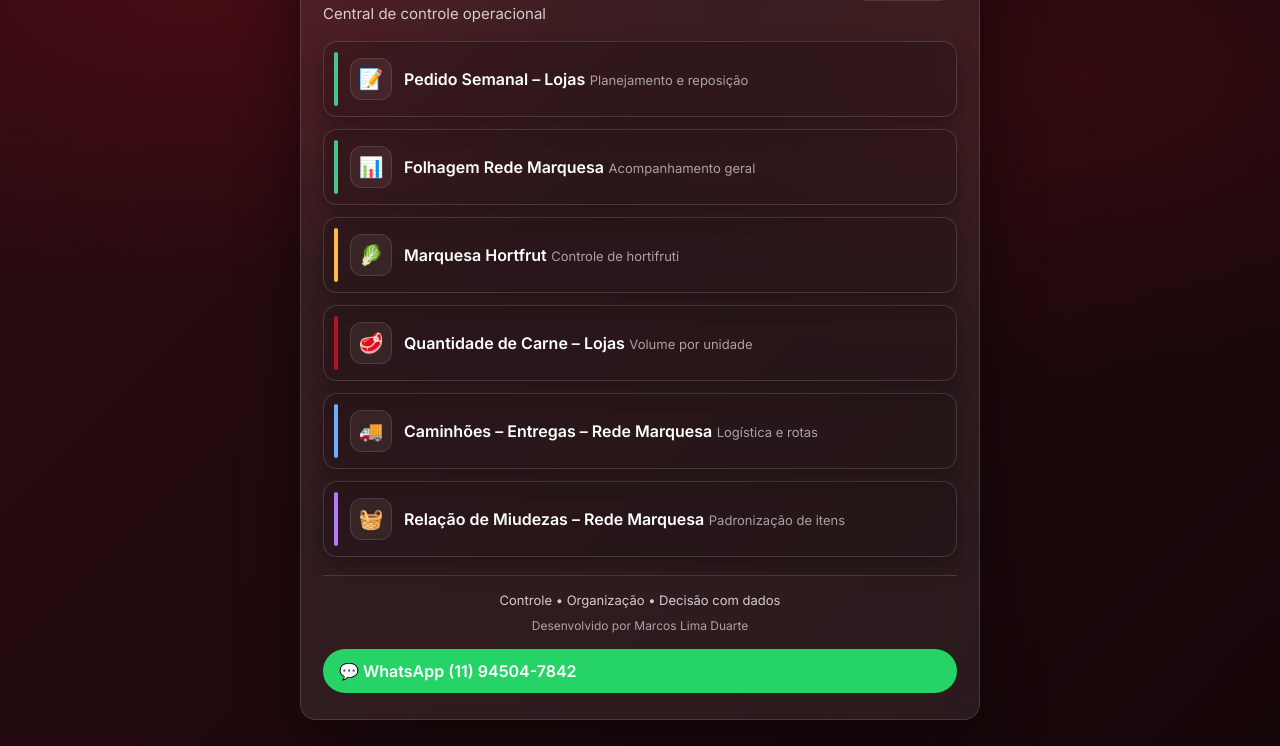
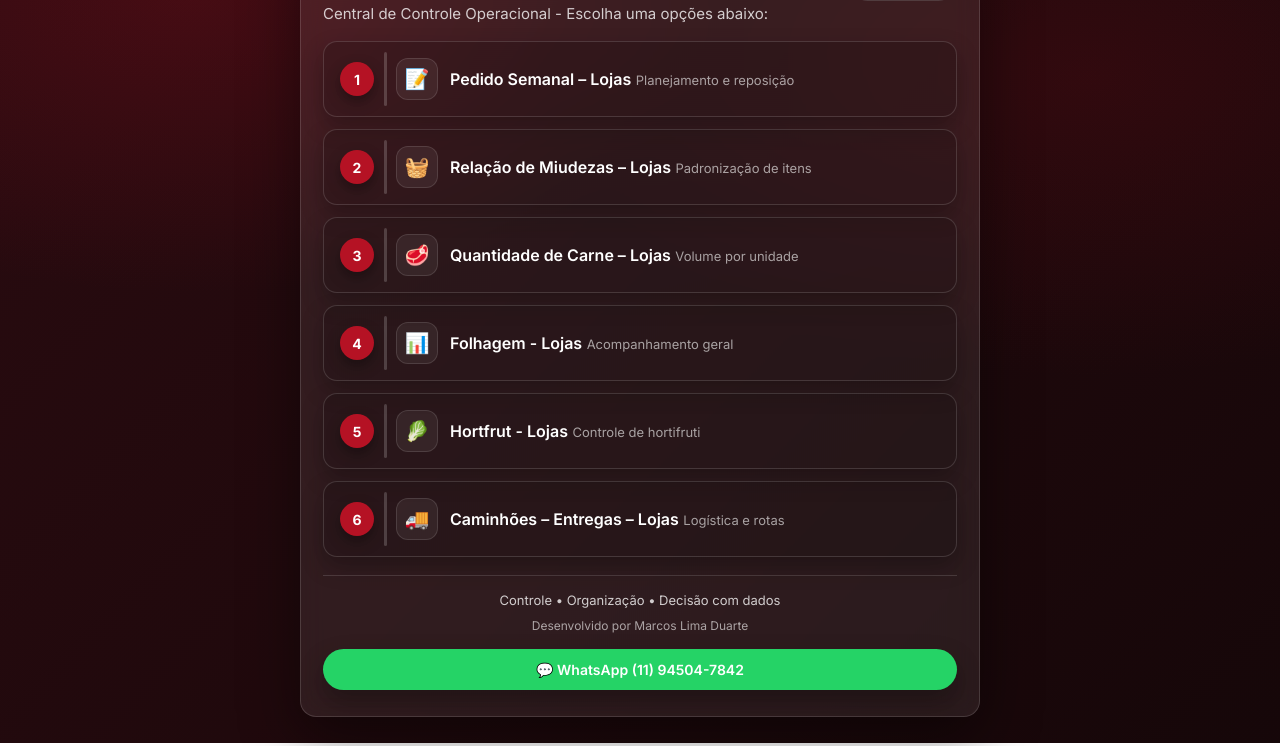
Before and after one commit to MarcosLimaDuarte/index_automato_pdv, a plain HTML site: page index.html in a window 1280 px wide. Shown: the part 89-835 px from the top of the page. Drawn offline with Linux system fonts and the light colour scheme.

Commit message:
Update index.html

```diff
--- a/index.html
+++ b/index.html
@@ -31,7 +31,7 @@
       --whatsapp-hover:#1ebe5d;
     }
 
-    *{box-sizing:border-box}
+    *{ box-sizing:border-box; }
 
     body{
       margin:0;
@@ -47,7 +47,7 @@
       padding:26px 16px;
     }
 
-    .wrap{width:100%;max-width:680px}
+    .wrap{ width:100%; max-width:680px; }
 
     .card{
       background:var(--card);
@@ -56,6 +56,7 @@
       padding:26px 22px;
       box-shadow:var(--shadow);
       backdrop-filter:blur(12px);
+      -webkit-backdrop-filter:blur(12px);
     }
 
     .header{
@@ -66,17 +67,8 @@
       margin-bottom:18px;
     }
 
-    h1{
-      margin:0;
-      font-size:28px;
-      font-weight:700;
-    }
-
-    .subtitle{
-      margin:6px 0 0;
-      font-size:15px;
-      color:var(--muted);
-    }
+    h1{ margin:0; font-size:28px; font-weight:700; }
+    .subtitle{ margin:6px 0 0; font-size:15px; color:var(--muted); }
 
     .badge{
       padding:10px 14px;
@@ -88,6 +80,7 @@
       display:flex;
       align-items:center;
       gap:8px;
+      white-space:nowrap;
     }
 
     .badge .dot{
@@ -97,11 +90,7 @@
       background:var(--brand-2);
     }
 
-    .grid{
-      display:grid;
-      gap:12px;
-      margin-top:10px;
-    }
+    .grid{ display:grid; gap:12px; margin-top:10px; }
 
     .btn{
       position:relative;
@@ -110,60 +99,79 @@
       gap:12px;
       width:100%;
       padding:16px;
+      padding-left:72px; /* espaço para número */
       border-radius:14px;
       text-decoration:none;
       color:var(--text);
       background:var(--btn-bg);
       border:1px solid var(--btn-border);
       box-shadow:var(--btn-shadow);
-      transition:.2s ease;
+      transition:transform .2s ease, box-shadow .2s ease, border-color .2s ease, background .2s ease;
       -webkit-tap-highlight-color:transparent;
     }
 
+    /* Número (badge) */
+    .step{
+      position:absolute;
+      left:16px;
+      width:34px;
+      height:34px;
+      border-radius:50%;
+      background:var(--brand-2);
+      display:flex;
+      align-items:center;
+      justify-content:center;
+      font-weight:700;
+      font-size:14px;
+      box-shadow:0 6px 14px rgba(0,0,0,.35);
+      user-select:none;
+    }
+
+    /* Linha separadora discreta */
     .btn::before{
       content:"";
       position:absolute;
-      left:10px;
+      left:60px;
       top:10px;
       bottom:10px;
-      width:4px;
+      width:3px;
       border-radius:999px;
-      background:var(--brand-2);
+      background:rgba(255,255,255,.18);
     }
 
-    .btn .icon{
+    .icon{
       width:42px;
       height:42px;
       border-radius:12px;
       display:grid;
       place-items:center;
-      margin-left:10px;
       background:rgba(255,255,255,.06);
       border:1px solid rgba(255,255,255,.12);
       font-size:20px;
+      flex:0 0 42px;
     }
 
-    .btn strong{
-      font-size:16px;
-      font-weight:600;
+    strong{ font-size:16px; font-weight:600; line-height:1.2; }
+    span{ font-size:13px; color:var(--muted-2); line-height:1.25; }
+
+    @media (hover:hover) and (pointer:fine){
+      .btn:hover{
+        transform:translateY(-3px);
+        box-shadow:0 16px 34px rgba(0,0,0,.42);
+        border-color:rgba(255,255,255,.22);
+        background:rgba(0,0,0,.22);
+      }
     }
 
-    .btn span{
-      font-size:13px;
-      color:var(--muted-2);
+    .btn:active{
+      transform:scale(.985);
+      box-shadow:0 8px 18px rgba(0,0,0,.30);
     }
 
-    .btn:hover{transform:translateY(-3px)}
-    .btn:active{transform:scale(.98)}
     .btn:focus-visible{
       outline:none;
-      box-shadow:0 0 0 4px var(--focus);
+      box-shadow:0 0 0 4px var(--focus), 0 16px 34px rgba(0,0,0,.42);
     }
-
-    .green::before{background:#46c88c}
-    .amber::before{background:#ffba4a}
-    .blue::before{background:#6eaaff}
-    .purple::before{background:#b478ff}
 
     .footer{
       margin-top:18px;
@@ -174,13 +182,14 @@
       gap:10px;
     }
 
-    .tagline{font-size:13px;color:var(--muted)}
-    .dev{font-size:12px;color:var(--muted-2)}
+    .tagline{ font-size:13px; color:var(--muted); }
+    .dev{ font-size:12px; color:var(--muted-2); }
 
     .whatsapp{
       margin-top:6px;
       display:inline-flex;
       align-items:center;
+      justify-content:center;
       gap:10px;
       padding:12px 16px;
       border-radius:999px;
@@ -188,90 +197,117 @@
       color:#fff;
       text-decoration:none;
       font-weight:600;
+      font-size:14px;
+      transition:transform .2s ease, box-shadow .2s ease, background .2s ease;
+      box-shadow:0 12px 26px rgba(0,0,0,.30);
     }
 
-    .whatsapp:hover{background:var(--whatsapp-hover)}
+    @media (hover:hover) and (pointer:fine){
+      .whatsapp:hover{
+        background:var(--whatsapp-hover);
+        transform:translateY(-2px);
+        box-shadow:0 16px 34px rgba(0,0,0,.36);
+      }
+    }
+
+    .whatsapp:active{ transform:scale(.985); }
+
+    .whatsapp:focus-visible{
+      outline:none;
+      box-shadow:0 0 0 4px rgba(37,211,102,.25), 0 16px 34px rgba(0,0,0,.36);
+    }
 
     @media(max-width:420px){
-      .badge{display:none}
-      h1{font-size:26px}
+      .badge{ display:none; }
+      h1{ font-size:26px; }
+      .subtitle{ font-size:14px; }
+      .card{ padding:22px 16px; }
     }
   </style>
 </head>
 
 <body>
   <main class="wrap">
-    <section class="card">
+    <section class="card" aria-label="Central de controle operacional">
       <header class="header">
         <div>
           <h1>Rede Marquesa</h1>
-          <p class="subtitle">Central de controle operacional</p>
+          <p class="subtitle">Central de Controle Operacional - Escolha uma opções abaixo:</p>
         </div>
-        <div class="badge">
-          <span class="dot"></span> Dashboard
-        </div>
+        <div class="badge" aria-hidden="true"><span class="dot"></span> Dashboard</div>
       </header>
 
-      <nav class="grid">
+      <nav class="grid" aria-label="Links para planilhas">
 
-        <!-- ✅ NOVO BOTÃO – PRIMEIRO -->
-        <a class="btn green"
+        <!-- 1 -->
+        <a class="btn"
            href="https://docs.google.com/spreadsheets/d/1rbmKSqapwc8O7-LE38cyw8I8ioje9aHhFS5nsa31WYo/edit?gid=74078894#gid=74078894"
-           target="_blank">
-          <div class="icon">📝</div>
+           target="_blank" rel="noopener noreferrer">
+          <div class="step">1</div>
+          <div class="icon" aria-hidden="true">📝</div>
           <div>
             <strong>Pedido Semanal – Lojas</strong>
             <span>Planejamento e reposição</span>
           </div>
         </a>
 
-        <a class="btn green"
-           href="https://docs.google.com/spreadsheets/d/1Lv870v0-02LEDRerRwRizcXTPU-7hC3t_ZiRGPEYk9A/edit?usp=drivesdk"
-           target="_blank">
-          <div class="icon">📊</div>
+        <!-- 2 -->
+        <a class="btn"
+           href="https://docs.google.com/spreadsheets/d/1aGqmEc_VgQsqWQ80Pfu53aE3032ofi3nM-gjNA0fZvQ/edit?gid=920480890#gid=920480890"
+           target="_blank" rel="noopener noreferrer">
+          <div class="step">2</div>
+          <div class="icon" aria-hidden="true">🧺</div>
           <div>
-            <strong>Folhagem Rede Marquesa</strong>
-            <span>Acompanhamento geral</span>
+            <strong>Relação de Miudezas – Lojas</strong>
+            <span>Padronização de itens</span>
           </div>
         </a>
 
-        <a class="btn amber"
-           href="https://docs.google.com/spreadsheets/d/1iM-7YOlpw63EcOxjE-dzgVt5aAd0kScLRsVpTinA5X0/edit?usp=drivesdk"
-           target="_blank">
-          <div class="icon">🥬</div>
-          <div>
-            <strong>Marquesa Hortfrut</strong>
-            <span>Controle de hortifruti</span>
-          </div>
-        </a>
-
+        <!-- 3 (✅ Carnes na terceira posição) -->
         <a class="btn"
            href="https://docs.google.com/spreadsheets/d/1zn5bxScn86UEQdGnEZwB8hNAqooi_jA1ATexvyTJL20/edit?usp=drivesdk"
-           target="_blank">
-          <div class="icon">🥩</div>
+           target="_blank" rel="noopener noreferrer">
+          <div class="step">3</div>
+          <div class="icon" aria-hidden="true">🥩</div>
           <div>
             <strong>Quantidade de Carne – Lojas</strong>
             <span>Volume por unidade</span>
           </div>
         </a>
 
-        <a class="btn blue"
-           href="https://docs.google.com/spreadsheets/d/1uBI1BlIvf5hnaHA5IFgnRt3mfq81yJgS1Vwiky24arw/edit?gid=0#gid=0"
-           target="_blank">
-          <div class="icon">🚚</div>
+        <!-- 4 -->
+        <a class="btn"
+           href="https://docs.google.com/spreadsheets/d/1Lv870v0-02LEDRerRwRizcXTPU-7hC3t_ZiRGPEYk9A/edit?usp=drivesdk"
+           target="_blank" rel="noopener noreferrer">
+          <div class="step">4</div>
+          <div class="icon" aria-hidden="true">📊</div>
           <div>
-            <strong>Caminhões – Entregas – Rede Marquesa</strong>
-            <span>Logística e rotas</span>
+            <strong>Folhagem - Lojas</strong>
+            <span>Acompanhamento geral</span>
           </div>
         </a>
 
-        <a class="btn purple"
-           href="https://docs.google.com/spreadsheets/d/1aGqmEc_VgQsqWQ80Pfu53aE3032ofi3nM-gjNA0fZvQ/edit?gid=920480890#gid=920480890"
-           target="_blank">
-          <div class="icon">🧺</div>
+        <!-- 5 -->
+        <a class="btn"
+           href="https://docs.google.com/spreadsheets/d/1iM-7YOlpw63EcOxjE-dzgVt5aAd0kScLRsVpTinA5X0/edit?usp=drivesdk"
+           target="_blank" rel="noopener noreferrer">
+          <div class="step">5</div>
+          <div class="icon" aria-hidden="true">🥬</div>
           <div>
-            <strong>Relação de Miudezas – Rede Marquesa</strong>
-            <span>Padronização de itens</span>
+            <strong>Hortfrut - Lojas</strong>
+            <span>Controle de hortifruti</span>
+          </div>
+        </a>
+
+        <!-- 6 -->
+        <a class="btn"
+           href="https://docs.google.com/spreadsheets/d/1uBI1BlIvf5hnaHA5IFgnRt3mfq81yJgS1Vwiky24arw/edit?gid=0#gid=0"
+           target="_blank" rel="noopener noreferrer">
+          <div class="step">6</div>
+          <div class="icon" aria-hidden="true">🚚</div>
+          <div>
+            <strong>Caminhões – Entregas – Lojas</strong>
+            <span>Logística e rotas</span>
           </div>
         </a>
 
@@ -280,7 +316,7 @@
       <footer class="footer">
         <div class="tagline">Controle • Organização • Decisão com dados</div>
         <div class="dev">Desenvolvido por Marcos Lima Duarte</div>
-        <a class="whatsapp" href="https://wa.me/5511945047842" target="_blank">
+        <a class="whatsapp" href="https://wa.me/5511945047842" target="_blank" rel="noopener noreferrer">
           💬 WhatsApp (11) 94504-7842
         </a>
       </footer>
```
